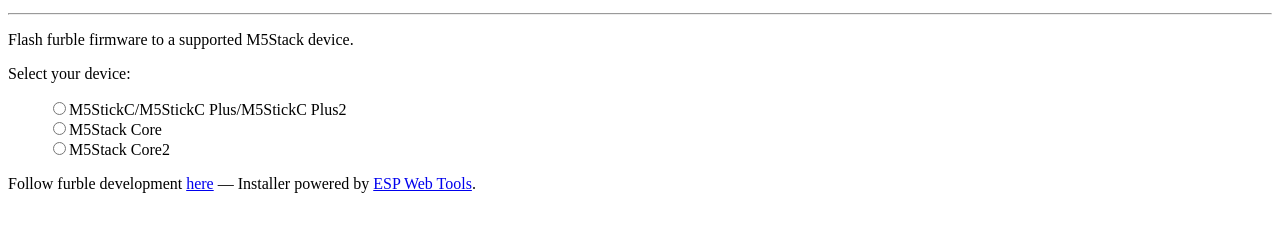
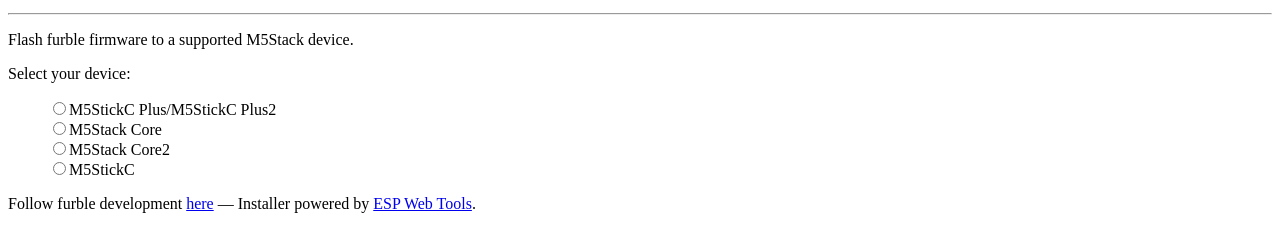
Before and after one commit to gkoh/furble, a plain HTML site: page web-installer/index.html in a window 1280 px wide. Shown: the part 101-352 px from the top of the page. Drawn offline with Linux system fonts and the light colour scheme.

Commit message:
Re-add firmware distinction between M5StickC and Plus variants.

```diff
--- a/web-installer/index.html
+++ b/web-installer/index.html
@@ -19,13 +19,16 @@
       <p>Select your device:</p>
       <ul class="radios">
         <li>
-          <label><input type="radio" name="type" value="m5stick-c"/>M5StickC/M5StickC Plus/M5StickC Plus2</label>
+          <label><input type="radio" name="type" value="m5stick-c-plus"/>M5StickC Plus/M5StickC Plus2</label>
         </li>
         <li>
           <label><input type="radio" name="type" value="m5stack-core"/>M5Stack Core</label>
         </li>
         <li>
           <label><input type="radio" name="type" value="m5stack-core2"/>M5Stack Core2</label>
+        </li>
+        <li>
+          <label><input type="radio" name="type" value="m5stick-c"/>M5StickC</label>
         </li>
       </ul>
       <p class="button-row" align="left">
```
Also changed, not shown: 2 other files.
